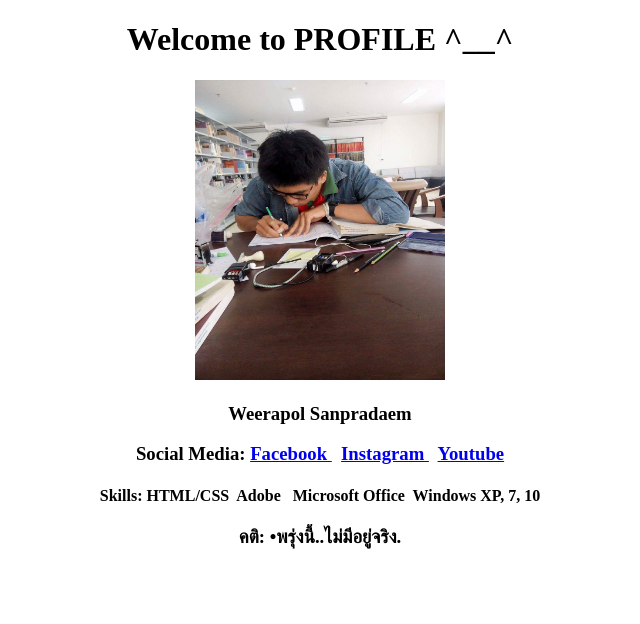
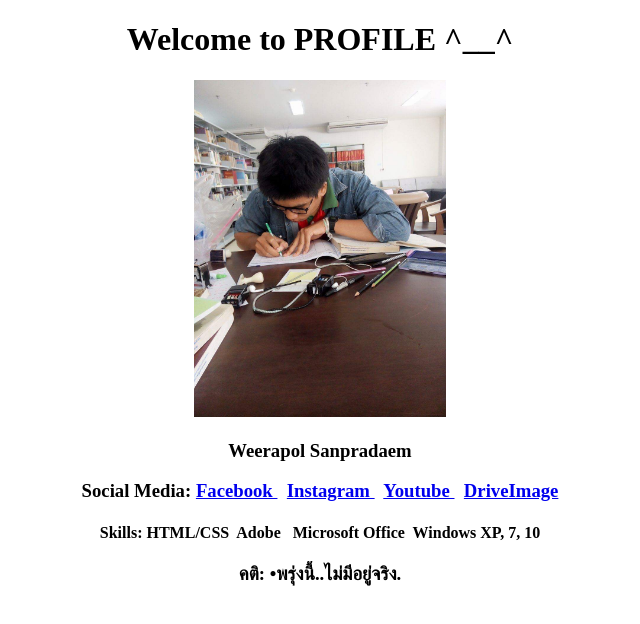
Before and after one commit to golfzaza051255/my-profile, an Angular app: page / in a window 1280 px wide. Shown: the top 624 px of the page, without its empty margins (320-960 px from the left). Built offline with nearby package versions, Linux system fonts and the light colour scheme.

Commit message:
add  widthimage by css

```diff
--- a/src/app/app.component.css
+++ b/src/app/app.component.css
@@ -0,0 +1,3 @@
+.widthimage{
+    width:20%;
+}
--- a/src/app/app.component.html
+++ b/src/app/app.component.html
@@ -4,7 +4,7 @@
     Welcome to {{ title }} ^__^
   </h1>
   <!-- <img src="https://pbs.twimg.com/media/BpOL_6FCUAAoTwh.jpg" name="aboutme" width="200" height="200" class="img-circle"> -->
-  <img src="\assets\image\IMG_3498.JPG" name="aboutme" height="300" width="250" class="img-circle">
+  <img src="\assets\image\IMG_3498.JPG" name="aboutme" class="widthimage">
   <h3 class="media-heading"> {{ name }} <small></small></h3>
   <h3>
     <span><strong>Social Media: </strong></span>
@@ -13,8 +13,11 @@
     <span class="label label-info"><a target="_blank" rel="noopener" href="https://www.instagram.com/golf_weerapol/">
         Instagram </a></span> &nbsp;
     <span class="label label-warning"><a target="_blank" rel="noopener" href="https://www.youtube.com/channel/UC5rGEw5o8-3nKxkjlHVzCAg?view_as=subscriber">
-        Youtube </a></span>
+        Youtube </a></span> &nbsp;
+        <span class="label label-warning"><a target="_blank" rel="noopener" href="https://drive.google.com/drive/folders/1FcZueob-okIRB_NAb_lBViWFEJ-ryn0-">
+          DriveImage </a></span>
   </h3>
+
   <h4>
     <span><strong>Skills: </strong></span>
     <span class="label label-warning">HTML/CSS</span>&nbsp;
```
